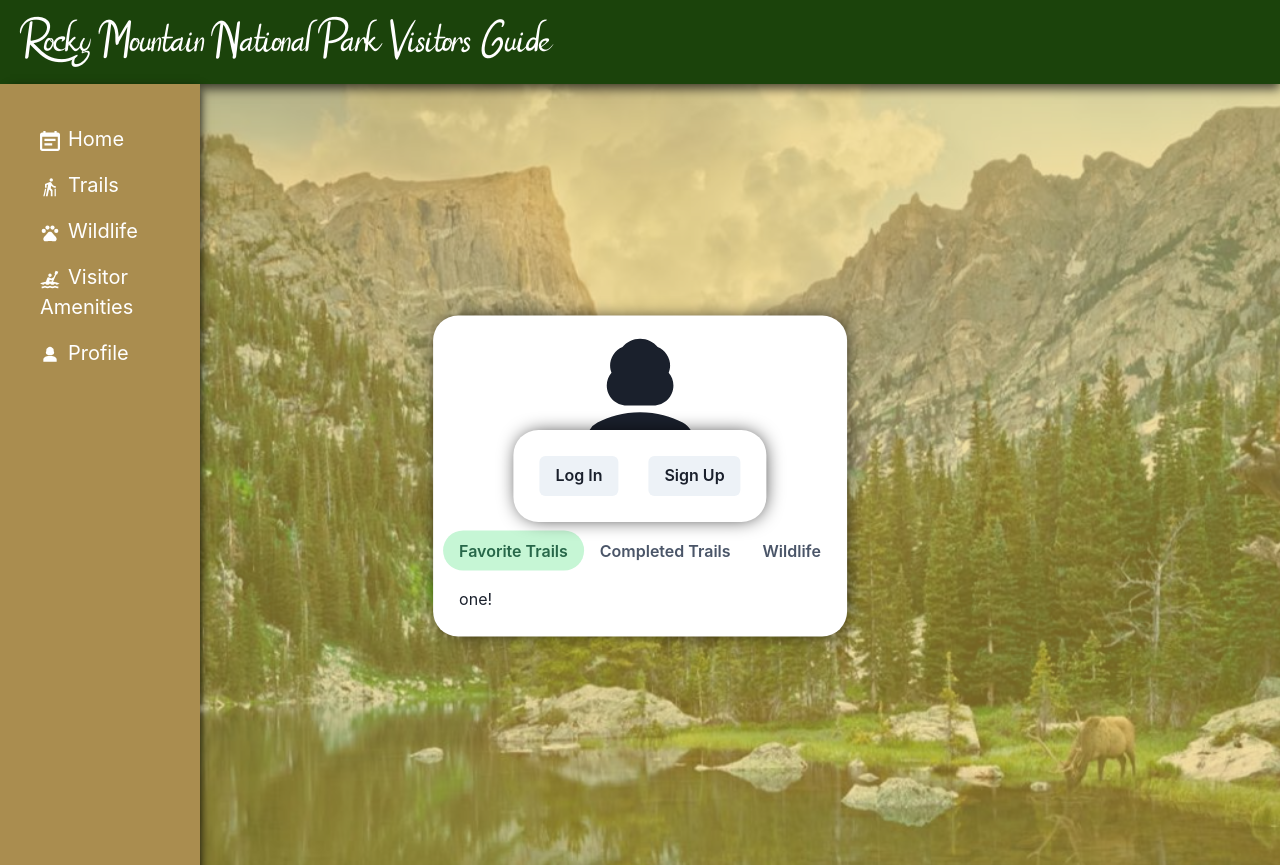
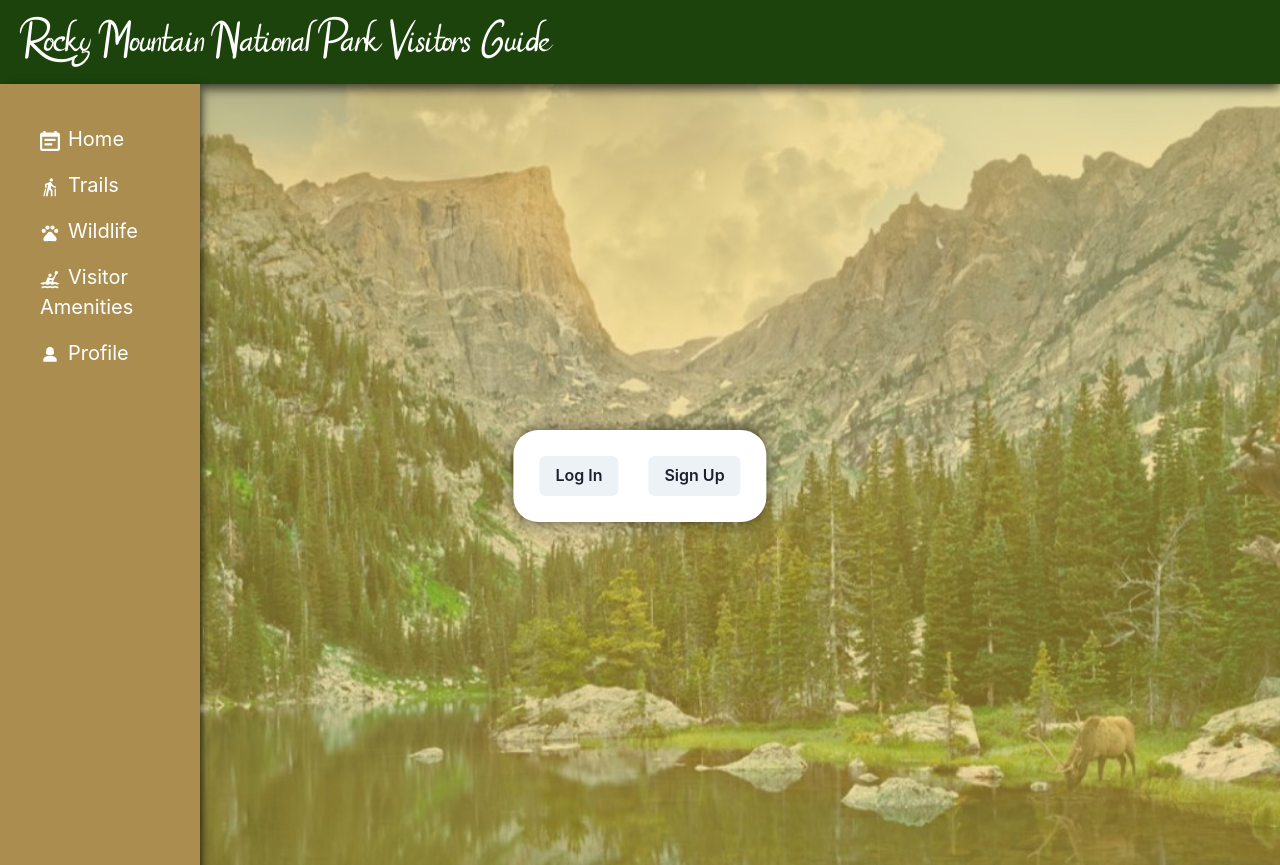
Before and after one commit to alexlofton/rockymountainnationalparkvisitorsguide, a React (Vite) app in the folder client/: page /Profile in a window 1280 px wide. Shown: the top 865 px of the page. Built offline with nearby package versions, Linux system fonts and the light colour scheme.

Commit message:
got log in profile page to work

```diff
--- a/client/src/pages/Profile.jsx
+++ b/client/src/pages/Profile.jsx
@@ -1,13 +1,16 @@
 import React, { useState } from 'react';
-import { Tabs, TabList, TabPanels, Tab, TabPanel, Box, Icon, useDisclosure, Stack, Button, Modal,
+import {
+    Tabs, TabList, TabPanels, Tab, TabPanel, Box, Icon, useDisclosure, Stack, Button, Modal,
     ModalOverlay,
     ModalContent,
     ModalHeader,
     ModalCloseButton,
-    ModalBody } from "@chakra-ui/react";
+    ModalBody
+} from "@chakra-ui/react";
 import { MdPerson3 } from "react-icons/md";
 import LoginForm from '../components/LoginForm/index';
 import SignupForm from '../components/SignupForm/index';
+import Auth from '../utils/auth';
 
 const Profile = () => {
 
@@ -20,6 +23,7 @@ const Profile = () => {
 
     return (
         <div className="BdyCntn">
+            {Auth.loggedIn() ? (
                 <div className="UserBox">
                     <Box className="UserIb">
                         <div className="Usericon">
@@ -46,6 +50,8 @@ const Profile = () => {
                             </TabPanels>
                         </Tabs>
                     </Box>
+                </div>
+            ) : (
                 <Box className='UserBtns'>
                     <Stack spacing={30} direction="row" textAlign="center" p={4}>
                         <Button
@@ -65,6 +71,7 @@ const Profile = () => {
                         </Button>
                     </Stack>
                 </Box>
+            )}
 
             <Modal isOpen={isOpen} onClose={onClose}>
                 <ModalOverlay />
@@ -77,7 +84,6 @@ const Profile = () => {
                 </ModalContent>
             </Modal>
         </div>
-        </div>
     )
 };
 
```
Lines whose indentation alone changed are shown as unchanged.
